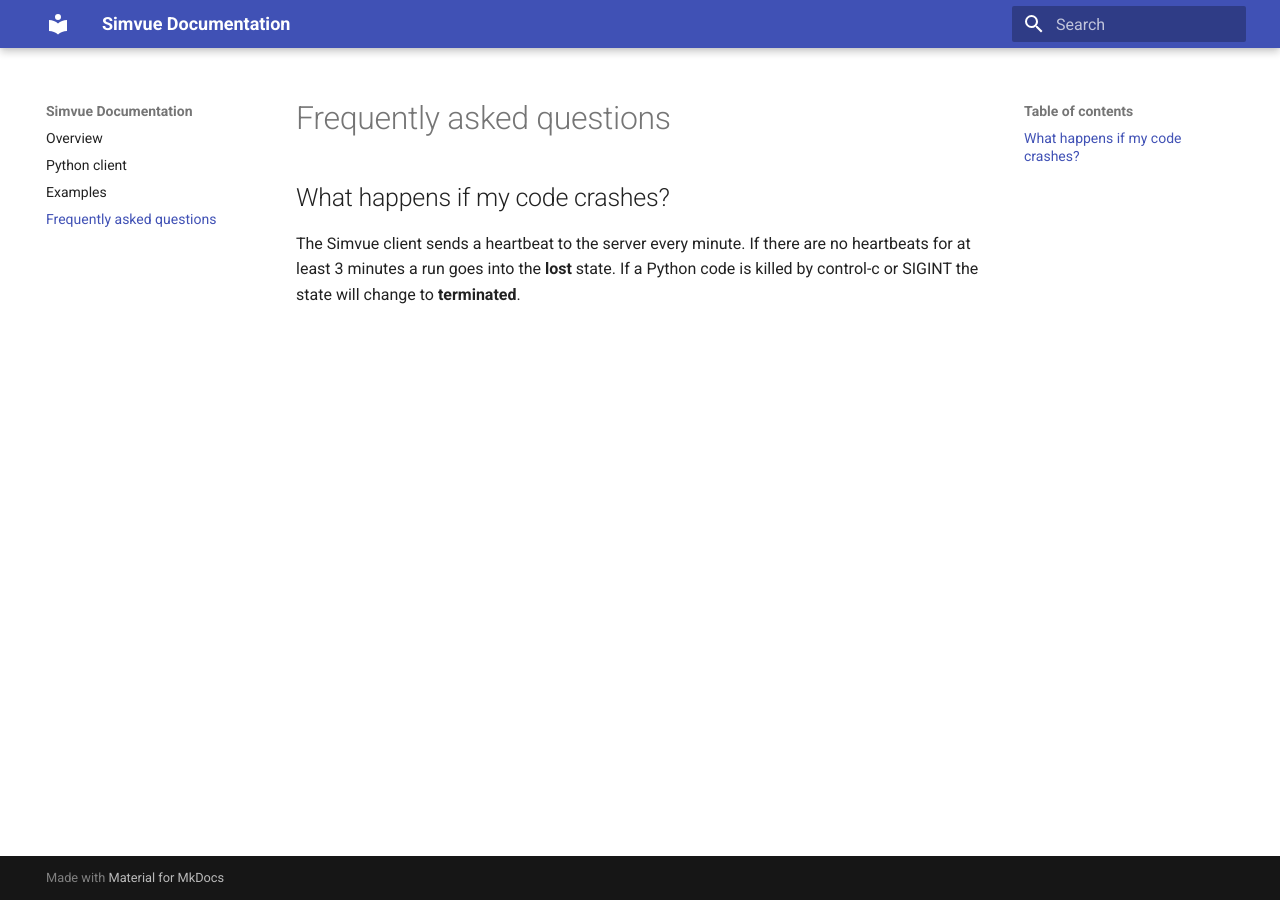
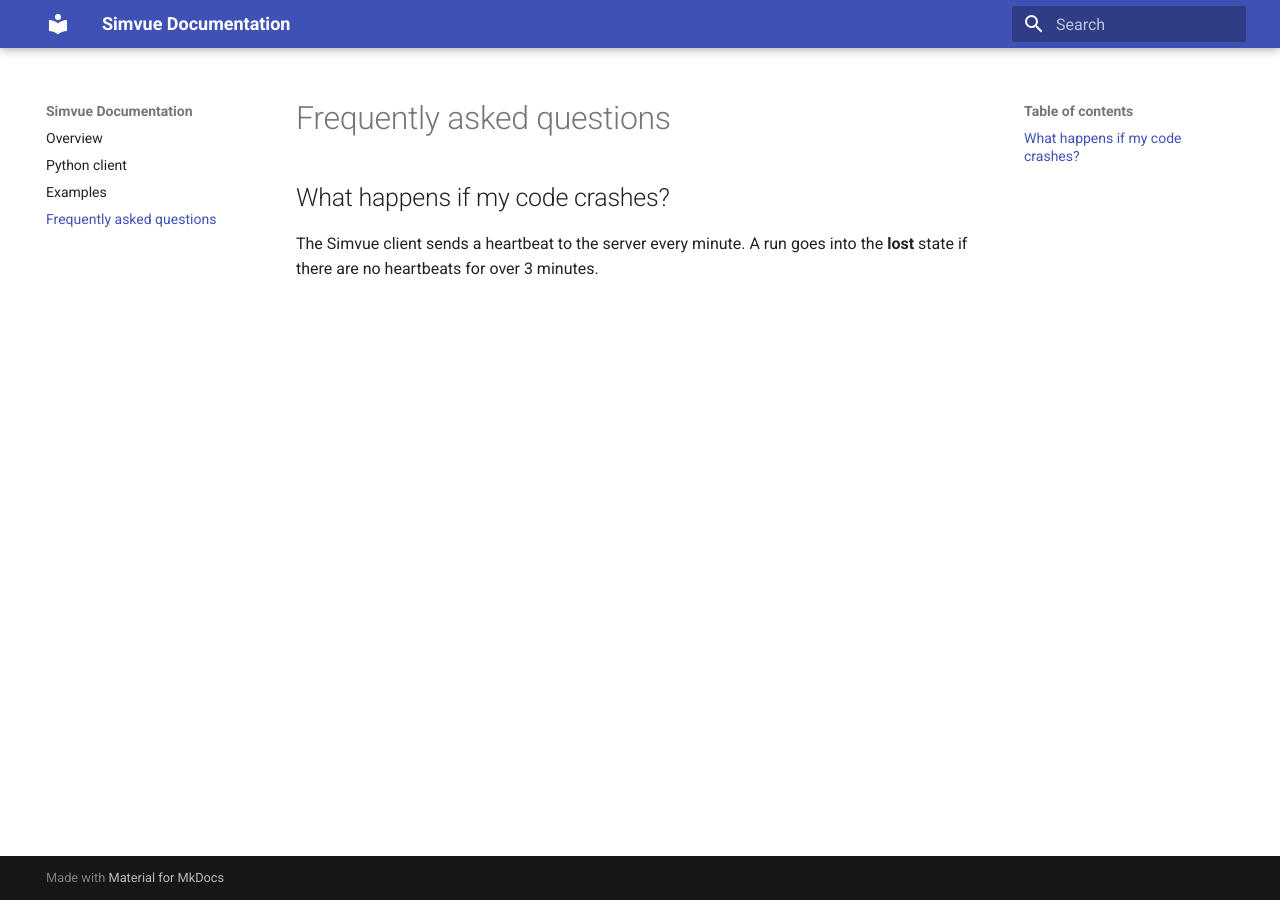
Before and after one commit to simvue-io/docs, an MkDocs documentation site: the page built from docs/faq.md, in a window 1280 px wide. Built offline with MkDocs 1.6.1 and Material for MkDocs 9.7.7, drawn with Linux system fonts in a browser that asks for light colours.

Commit message:
Update faq.md

```diff
--- a/docs/faq.md
+++ b/docs/faq.md
@@ -1,4 +1,4 @@
 # Frequently asked questions
 
 ## What happens if my code crashes?
-The Simvue client sends a heartbeat to the server every minute. If there are no heartbeats for at least 3 minutes a run goes into the **lost** state. If a Python code is killed by control-c or SIGINT the state will change to **terminated**.
+The Simvue client sends a heartbeat to the server every minute. A run goes into the **lost** state if there are no heartbeats for over 3 minutes.
```
